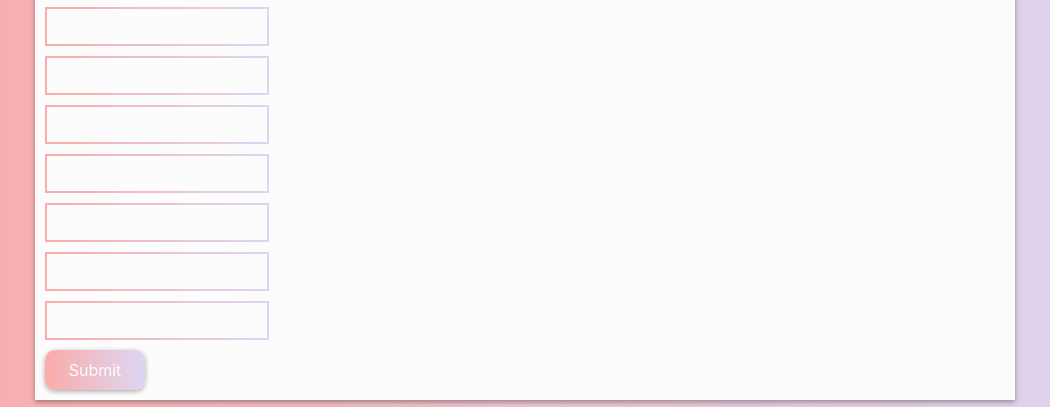
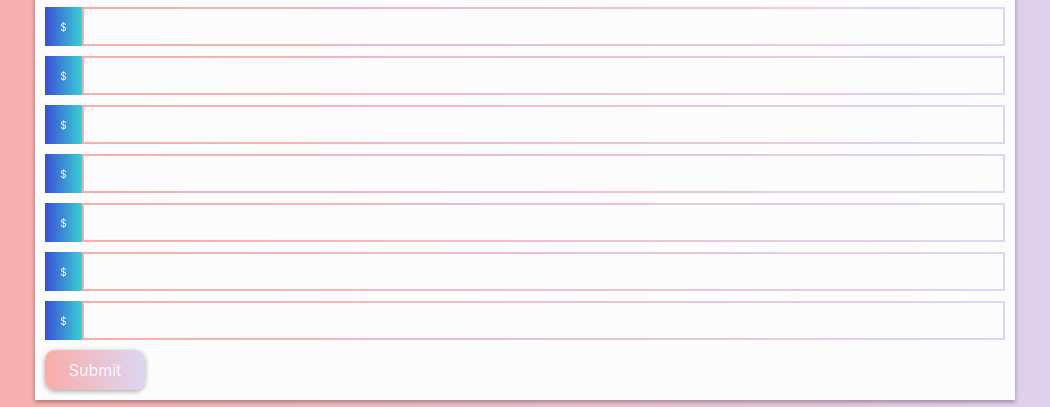
Before and after one commit to leo-generali/financial-calculator, a website: page index.html in a window 1280 px wide. Shown: the part 109-516 px from the top of the page, without its empty margins (115-1165 px from the left). Drawn offline with Linux system fonts and the light colour scheme.

Commit message:
Add icon sections for calculator inputs

```diff
--- a/index.html
+++ b/index.html
@@ -15,14 +15,47 @@
     <section class="card">
       <h4>Finance Calculator</h4>
       <form class="calculator">
+
+        <section class="calculator--item">
+          <div class="calculator--tip">$</div>
           <input type="number" class="calculator--input" name="contribution">
+        </section>
+
+        <section class="calculator--item">
+          <div class="calculator--tip">$</div>
           <input type="number" class="calculator--input" name="salary">
+        </section>
+
+        <section class="calculator--item">
+          <div class="calculator--tip">$</div>
           <input type="number" class="calculator--input" name="years">
+        </section>
+
+        <section class="calculator--item">
+          <div class="calculator--tip">$</div>
           <input type="number" class="calculator--input" name="current-balance">
+        </section>
+
+        <section class="calculator--item">
+          <div class="calculator--tip">$</div>
           <input type="number" class="calculator--input" name="est-salary-incr">
+        </section>
+
+        <section class="calculator--item">
+          <div class="calculator--tip">$</div>
           <input type="number" class="calculator--input" name="employer-match">
+        </section>
+
+        <section class="calculator--item">
+          <div class="calculator--tip">$</div>
           <input type="number" class="calculator--input" name="employer-contribution">
+        </section>
+
+        <section class="calculator--item">
+          <div class="calculator--tip">$</div>
           <input type="number" class="calculator--input" name="rate-of-return">
+        </section>
+
         <input type="submit" class="calculator--submit" value="Submit">
       <form>
     </section>
--- a/sass/_variables.scss
+++ b/sass/_variables.scss
@@ -10,5 +10,7 @@ $font-stack: -apple-system,
                sans-serif;
 
 $font-color: #191919;
-$card-background: #FCFCFC;
-$background: linear-gradient(to left, #ddd6f3 , #faaca8);
+$card-background-color: #FCFCFC;
+
+$background-color: linear-gradient(to left, #ddd6f3 , #faaca8);
+$tip-color: linear-gradient(to left, #3acfd5 0%, #3a4ed5 100%);
--- a/sass/partials/_body.scss
+++ b/sass/partials/_body.scss
@@ -1,7 +1,7 @@
 body {
   color: $font-color;
   font-family: $font-stack;
-  background: $background;
+  background: $background-color;
 
   padding: 25px 25px 0 25px;
 }
--- a/sass/partials/_card.scss
+++ b/sass/partials/_card.scss
@@ -1,6 +1,6 @@
 .card {
   max-width: 960px;
-  background: $card-background;
+  background: $card-background-color;
   color: $font-color;
   padding: 1rem;
 
@@ -15,24 +15,38 @@
   display: flex;
   flex-direction: column;
 
+  &--item {
+    display: flex;
+    margin-bottom: 1rem;
+  }
 
   &--input {
     height: 3rem;
+    width: 100%;
     padding: 0.25rem 1rem;
-    //background-color: darken($card-background, 5%);
-    font-family: $font-stack;
-    margin-bottom: 1rem;
 
-    max-width: 200px;
 
     border: 2px solid transparent;
-    border-image: $background;
+    border-image: $background-color;
     border-image-slice: 1;
   }
 
+  &--tip {
+    height: 3.4rem;
+    width: 3.4rem;
+    padding: 0.25rem 0.25rem;
+
+    background: $tip-color;
+    color: $card-background-color;
+
+    display: flex;
+    justify-content: center;
+    align-items: center;
+  }
+
   &--submit {
-    background-image: $background;
-    color: $card-background;
+    background-image: $background-color;
+    color: $card-background-color;
 
     border-radius: 1rem;
     height: 4rem;
```
Also changed, not shown: css/styles.css, 1 other file. Lines whose indentation alone changed are shown as unchanged.
